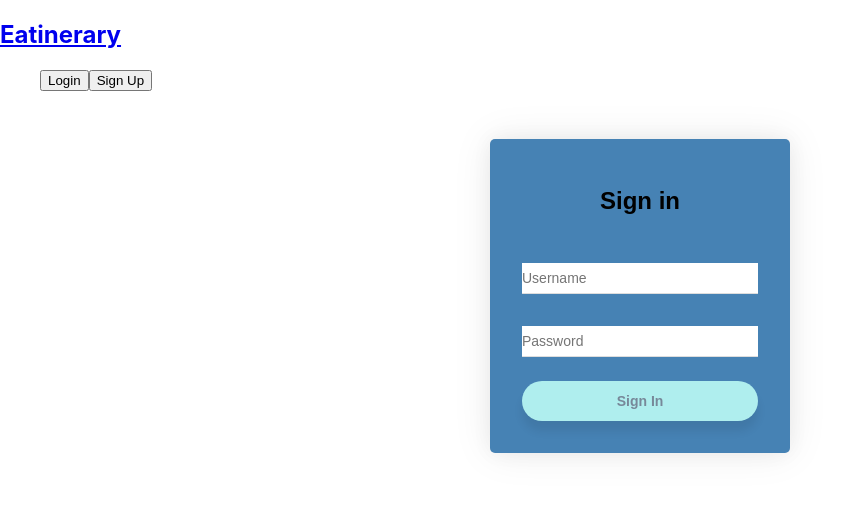
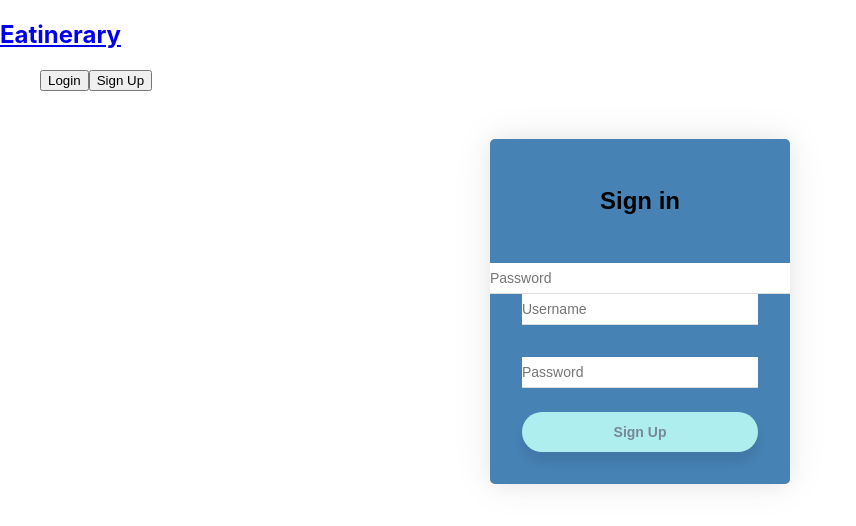
Before and after one commit to C-Guadagnino/Eatinerary, a React (Create React App) app in the folder ghi/app/: page /login in a window 1280 px wide. Shown: the top 526 px of the page, without its empty margins (0-856 px from the left). Built offline with nearby package versions, Linux system fonts and the light colour scheme; no server answers.

Commit message:
login still not working 100% yet

```diff
--- a/ghi/app/src/users/Login.js
+++ b/ghi/app/src/users/Login.js
@@ -28,6 +28,16 @@ function Login(props) {
               <CardHeading>Sign in</CardHeading>
             </CardHeader>
 
+            <CardFieldset>
+                <CardInput
+                  onChange={e => setPassword(e.target.value)}
+                  value={password}
+                  placeholder='Password'
+                  type='password'
+                  required
+                />
+                <CardIcon className='fa fa-eye' eye small />
+              </CardFieldset>
             <CardBody>
               <CardFieldset>
                 <CardInput
@@ -52,7 +62,7 @@ function Login(props) {
 
               <CardFieldset>
                 <CardButton onClick={() => login(username, password)} type='button'>
-                  Sign In
+                  Sign Up
                 </CardButton>
               </CardFieldset>
             </CardBody>
```
